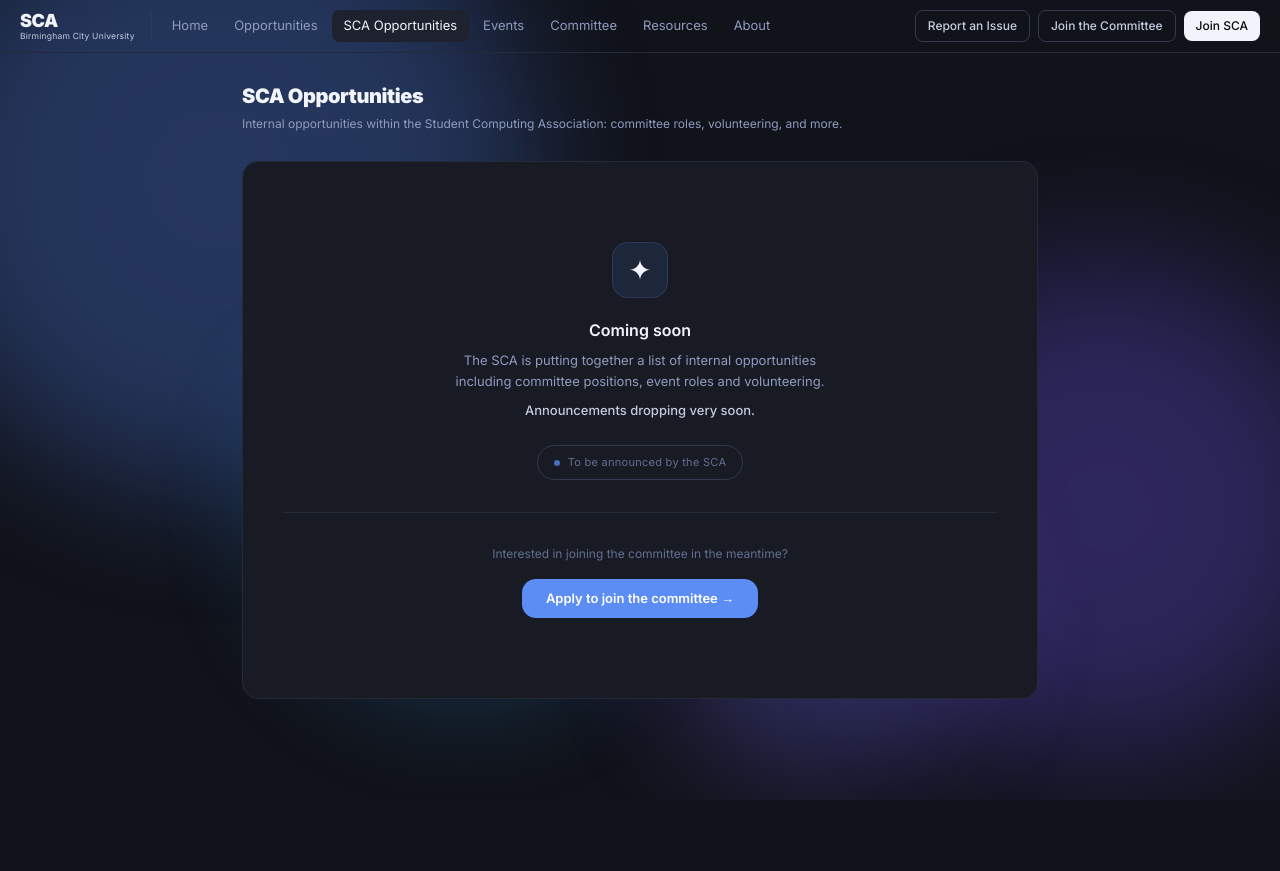
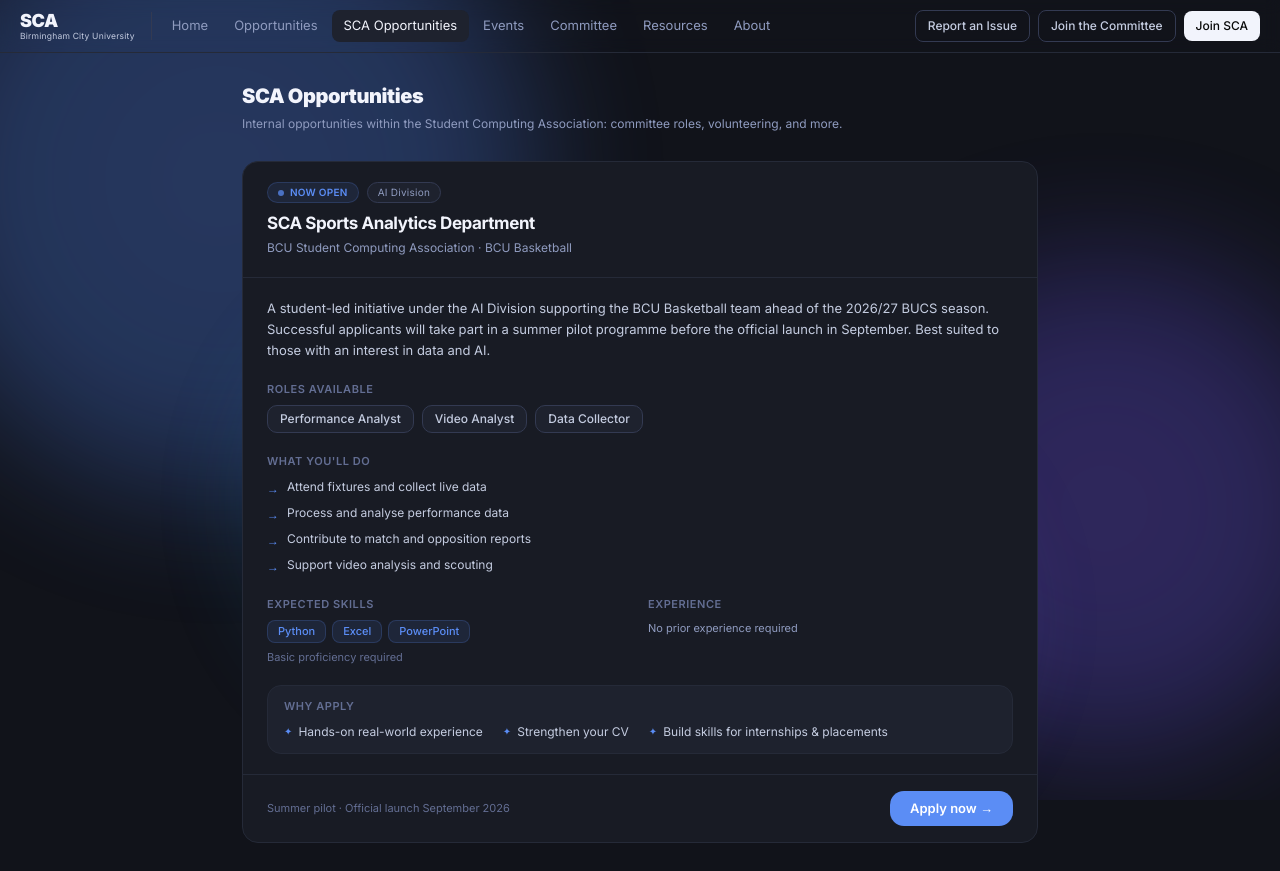
Before and after one commit to uffbilxl/sca, a Next.js app: page /sca-opportunities in a window 1280 px wide. Before the commit the page ends 800 px from the top, so only its background shows below. Built offline with nearby package versions, Linux system fonts and the light colour scheme.

Commit message:
Add SCA Sports Analytics Department opportunity listing

```diff
--- a/src/app/sca-opportunities/page.tsx
+++ b/src/app/sca-opportunities/page.tsx
@@ -8,35 +8,127 @@
         </p>
       </div>
 
-      <div className="border border-[var(--b1)] rounded-2xl bg-[var(--bg2)] py-20 px-10 text-center">
-        <div className="w-14 h-14 rounded-2xl bg-accent/10 border border-accent/20 flex items-center justify-center text-[28px] mx-auto mb-5">
-          ✦
-        </div>
-        <div className="text-[16px] font-semibold text-[var(--t1)] mb-2">Coming soon</div>
-        <div className="text-[13px] text-[var(--t3)] max-w-sm mx-auto leading-relaxed">
-          The SCA is putting together a list of internal opportunities including committee positions,
-          event roles and volunteering.
-          <span className="block mt-2 text-[var(--t2)] font-medium">
-            Announcements dropping very soon.
-          </span>
+      {/* Sports Analytics Card */}
+      <div className="border border-[var(--b1)] rounded-2xl bg-[var(--bg2)] overflow-hidden">
+        {/* Header */}
+        <div className="px-6 py-5 border-b border-[var(--b1)]">
+          <div className="flex items-start justify-between gap-4">
+            <div>
+              <div className="flex items-center gap-2 mb-2">
+                <span className="inline-flex items-center gap-1.5 px-2.5 py-0.5 rounded-full bg-accent/10 border border-accent/20 text-[10px] font-semibold text-accent tracking-wide uppercase">
+                  <span className="w-1.5 h-1.5 rounded-full bg-accent animate-pulse inline-block" />
+                  Now open
+                </span>
+                <span className="inline-flex items-center px-2.5 py-0.5 rounded-full bg-[var(--bg3)] border border-[var(--b2)] text-[10px] text-[var(--t3)] tracking-wide">
+                  AI Division
+                </span>
+              </div>
+              <h2 className="text-[17px] font-bold text-[var(--t1)] tracking-tight">
+                SCA Sports Analytics Department
+              </h2>
+              <p className="text-[12px] text-[var(--t3)] mt-0.5">
+                BCU Student Computing Association · BCU Basketball
+              </p>
+            </div>
+          </div>
         </div>
 
-        <div className="mt-6 inline-flex items-center gap-2 px-4 py-2 border border-[var(--b2)] rounded-full text-[11px] text-[var(--t4)] tracking-wide">
-          <span className="w-1.5 h-1.5 rounded-full bg-accent animate-pulse inline-block" />
-          To be announced by the SCA
+        {/* Body */}
+        <div className="px-6 py-5 space-y-5">
+          {/* Description */}
+          <p className="text-[13px] text-[var(--t2)] leading-relaxed">
+            A student-led initiative under the AI Division supporting the BCU Basketball team ahead of the 2026/27 BUCS season.
+            Successful applicants will take part in a summer pilot programme before the official launch in September.
+            Best suited to those with an interest in data and AI.
+          </p>
+
+          {/* Roles */}
+          <div>
+            <p className="text-[11px] font-semibold text-[var(--t4)] uppercase tracking-wider mb-2">Roles available</p>
+            <div className="flex flex-wrap gap-2">
+              {['Performance Analyst', 'Video Analyst', 'Data Collector'].map(role => (
+                <span
+                  key={role}
+                  className="px-3 py-1 rounded-lg bg-[var(--bg3)] border border-[var(--b2)] text-[12px] text-[var(--t2)] font-medium"
+                >
+                  {role}
+                </span>
+              ))}
+            </div>
+          </div>
+
+          {/* What you'll do */}
+          <div>
+            <p className="text-[11px] font-semibold text-[var(--t4)] uppercase tracking-wider mb-2">What you&apos;ll do</p>
+            <ul className="space-y-1.5">
+              {[
+                'Attend fixtures and collect live data',
+                'Process and analyse performance data',
+                'Contribute to match and opposition reports',
+                'Support video analysis and scouting',
+              ].map(item => (
+                <li key={item} className="flex items-start gap-2 text-[12px] text-[var(--t2)]">
+                  <span className="text-accent mt-0.5 flex-shrink-0">→</span>
+                  {item}
+                </li>
+              ))}
+            </ul>
+          </div>
+
+          {/* Skills & Requirements */}
+          <div className="grid grid-cols-1 sm:grid-cols-2 gap-4">
+            <div>
+              <p className="text-[11px] font-semibold text-[var(--t4)] uppercase tracking-wider mb-2">Expected skills</p>
+              <div className="flex flex-wrap gap-1.5">
+                {['Python', 'Excel', 'PowerPoint'].map(skill => (
+                  <span
+                    key={skill}
+                    className="px-2.5 py-0.5 rounded-md bg-accent/10 border border-accent/20 text-[11px] text-accent font-medium"
+                  >
+                    {skill}
+                  </span>
+                ))}
+              </div>
+              <p className="text-[11px] text-[var(--t4)] mt-1.5">Basic proficiency required</p>
+            </div>
+            <div>
+              <p className="text-[11px] font-semibold text-[var(--t4)] uppercase tracking-wider mb-2">Experience</p>
+              <div className="flex items-center gap-1.5">
+                <span className="text-[11px] text-[var(--t3)]">No prior experience required</span>
+              </div>
+            </div>
+          </div>
+
+          {/* Benefits */}
+          <div className="rounded-xl bg-[var(--bg3)] border border-[var(--b1)] px-4 py-3">
+            <p className="text-[11px] font-semibold text-[var(--t4)] uppercase tracking-wider mb-2">Why apply</p>
+            <div className="flex flex-wrap gap-x-5 gap-y-1">
+              {[
+                'Hands-on real-world experience',
+                'Strengthen your CV',
+                'Build skills for internships & placements',
+              ].map(benefit => (
+                <span key={benefit} className="text-[12px] text-[var(--t2)] flex items-center gap-1.5">
+                  <span className="text-accent text-[10px]">✦</span>
+                  {benefit}
+                </span>
+              ))}
+            </div>
+          </div>
         </div>
 
-        <div className="mt-8 pt-8 border-t border-[var(--b1)]">
-          <p className="text-[12px] text-[var(--t4)] mb-4">
-            Interested in joining the committee in the meantime?
+        {/* Footer / CTA */}
+        <div className="px-6 py-4 border-t border-[var(--b1)] flex flex-col sm:flex-row items-start sm:items-center justify-between gap-3">
+          <p className="text-[11px] text-[var(--t4)]">
+            Summer pilot · Official launch September 2026
           </p>
           <a
-            href="https://tally.so/r/681g7e"
+            href="https://forms.microsoft.com/Pages/ResponsePage.aspx?id=VeArfoqCI0W15bd62ZOXhXzJrZmCHBlEj4k_jYn1UyZUNjFMRjc3OVRDRk1XQkVBVUdRUVlXTzdYNi4u"
             target="_blank"
             rel="noopener noreferrer"
-            className="inline-flex items-center gap-2 px-6 py-2.5 bg-accent text-white text-[13px] font-semibold rounded-xl hover:bg-[var(--acc2)] transition-colors"
+            className="inline-flex items-center gap-2 px-5 py-2 bg-accent text-white text-[13px] font-semibold rounded-xl hover:bg-accent-hover transition-colors"
           >
-            Apply to join the committee →
+            Apply now →
           </a>
         </div>
       </div>
```
